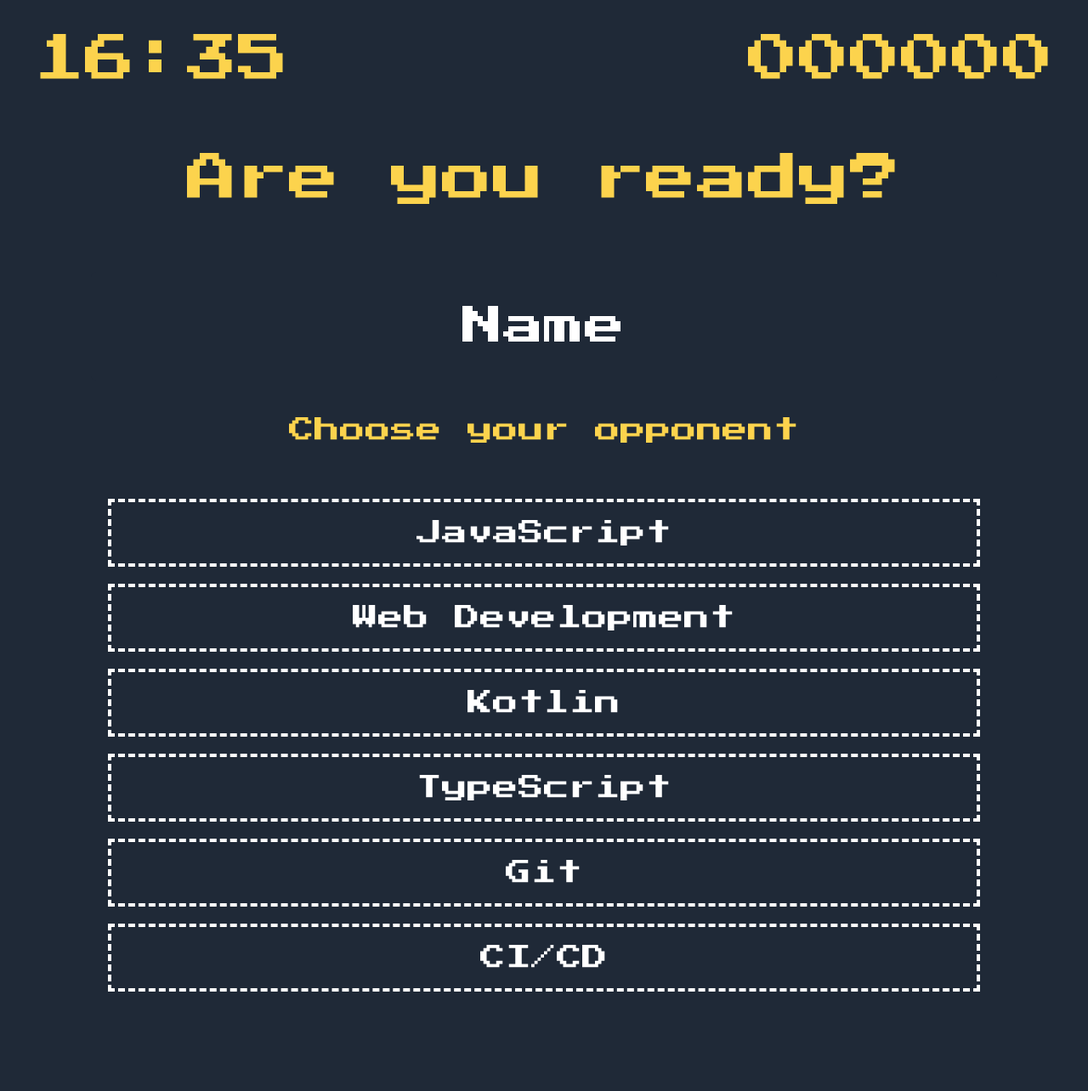
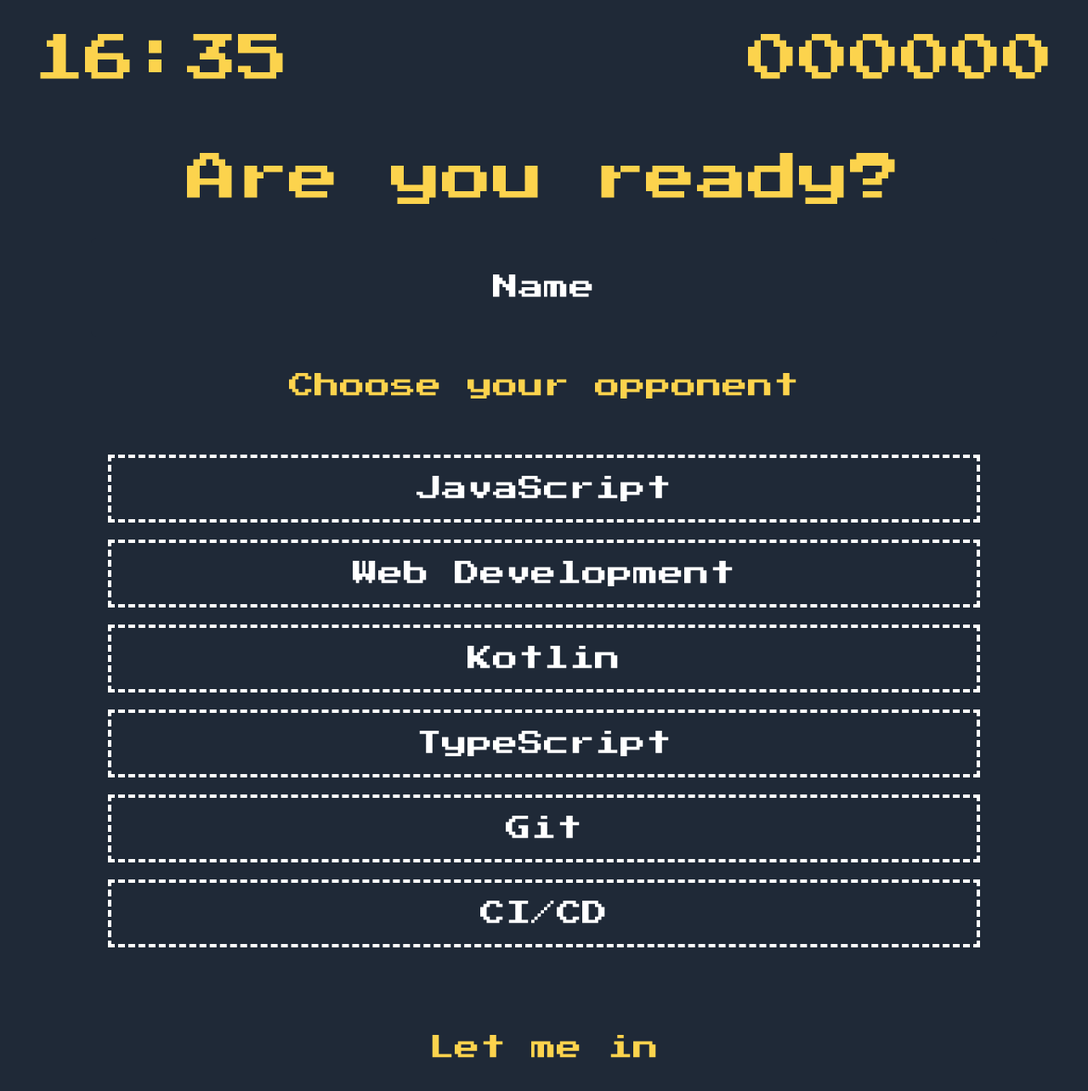
Before and after one commit to frnkst/retro-tech-quiz, a React (Create React App) app: page / in a window 1280 px wide. Shown: the top 1284 px of the page at 85% size. After the commit the page ends 1251 px from the top, so only its background shows below. Built offline with nearby package versions, Linux system fonts and the light colour scheme; the HTML template or start-up script is replaced by a standard one.

Commit message:
Add let me in

```diff
--- a/src/App.tsx
+++ b/src/App.tsx
@@ -15,7 +15,7 @@ export default function App() {
             <div className="retro-font text-yellow-300 text-6xl w-screen flex py-10">
                 <div className="text-center w-screen">Are you ready?</div>
             </div>
-            <div className="App flex-col flex align-middle w-screen justify-center py-10">
+            <div className="App flex-col flex align-middle w-screen justify-center">
                 <input
                     placeholder="Name"
                     type="text"
@@ -25,9 +25,12 @@ export default function App() {
                             ? (event.target.placeholder = 'Name')
                             : void 0
                     }
-                    className="retro-font self-center w-5/6 text-white py-10 px-6 text-grey-darkest text-center text-5xl rounded-md bg-gray-800 border-dashed placeholder-white"
+                    className="retro-font self-center w-5/6 text-white py-10 px-6 text-grey-darkest text-center text-3xl rounded-md bg-gray-800 border-dashed placeholder-white"
                 />
                 <Categories />
+            </div>
+            <div className="retro-font text-yellow-300 text-3xl w-screen flex">
+                <div className="text-center w-screen">Let me in</div>
             </div>
         </>
     )
```
Also changed, not shown: 1 other file (tests, documents, lock files or other folders).
